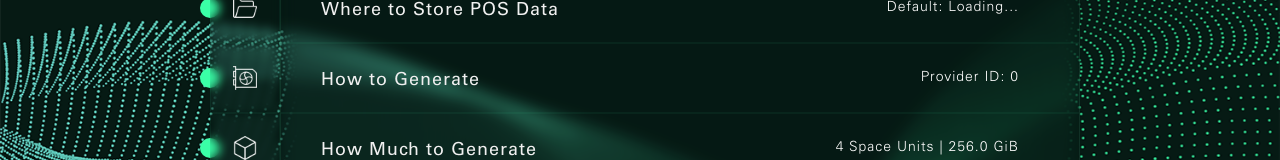
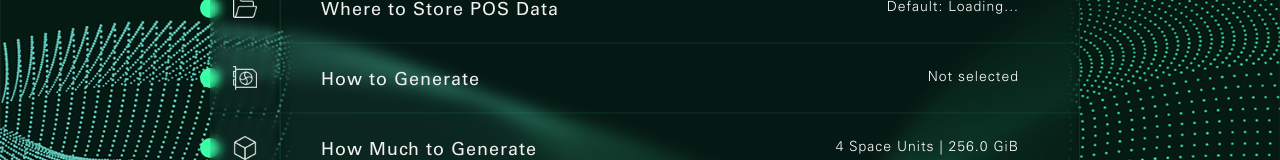
Before and after one commit to spacemeshos/sm-init-app-v2, a React (Create React App) app: page /generate in a window 1280 px wide. Shown: the part 277-437 px from the top of the page. Built offline with nearby package versions, Linux system fonts and the light colour scheme.

Commit message:
Update POSSummary to display providerModel in subheader

```diff
--- a/src/components/pos/POSSummary.tsx
+++ b/src/components/pos/POSSummary.tsx
@@ -257,7 +257,7 @@ export const POSSummary: React.FC<POSSummaryProps> = ({
               />
               <Frame
                 heading="How to Generate"
-                subheader={`Provider ID: ${settings.provider ?? 'Not selected'}`}
+                subheader={settings.providerModel ? settings.providerModel : 'Not selected'}
                 onClick={() => onStepChange?.(1)}
               />
               <Frame
```
